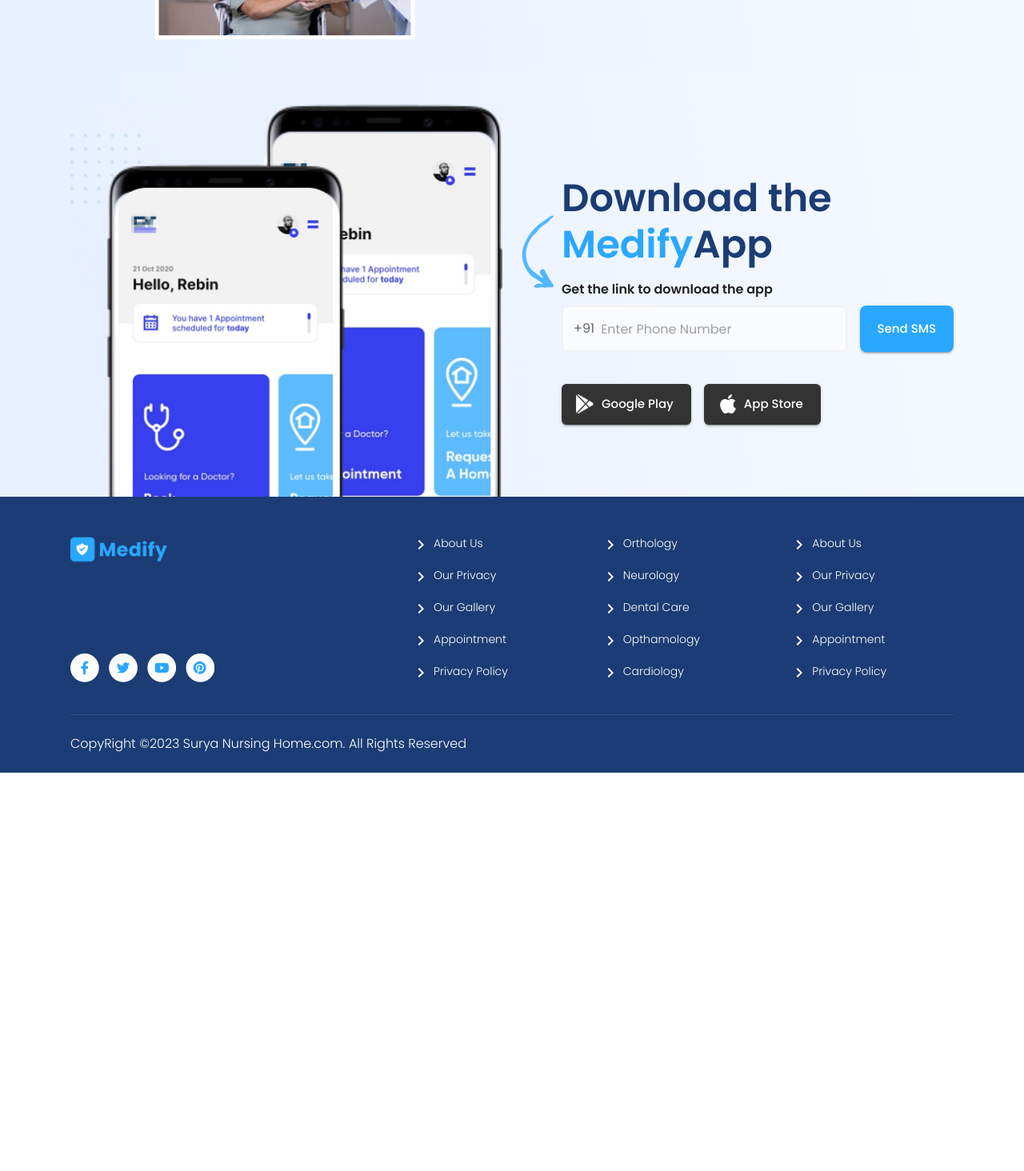
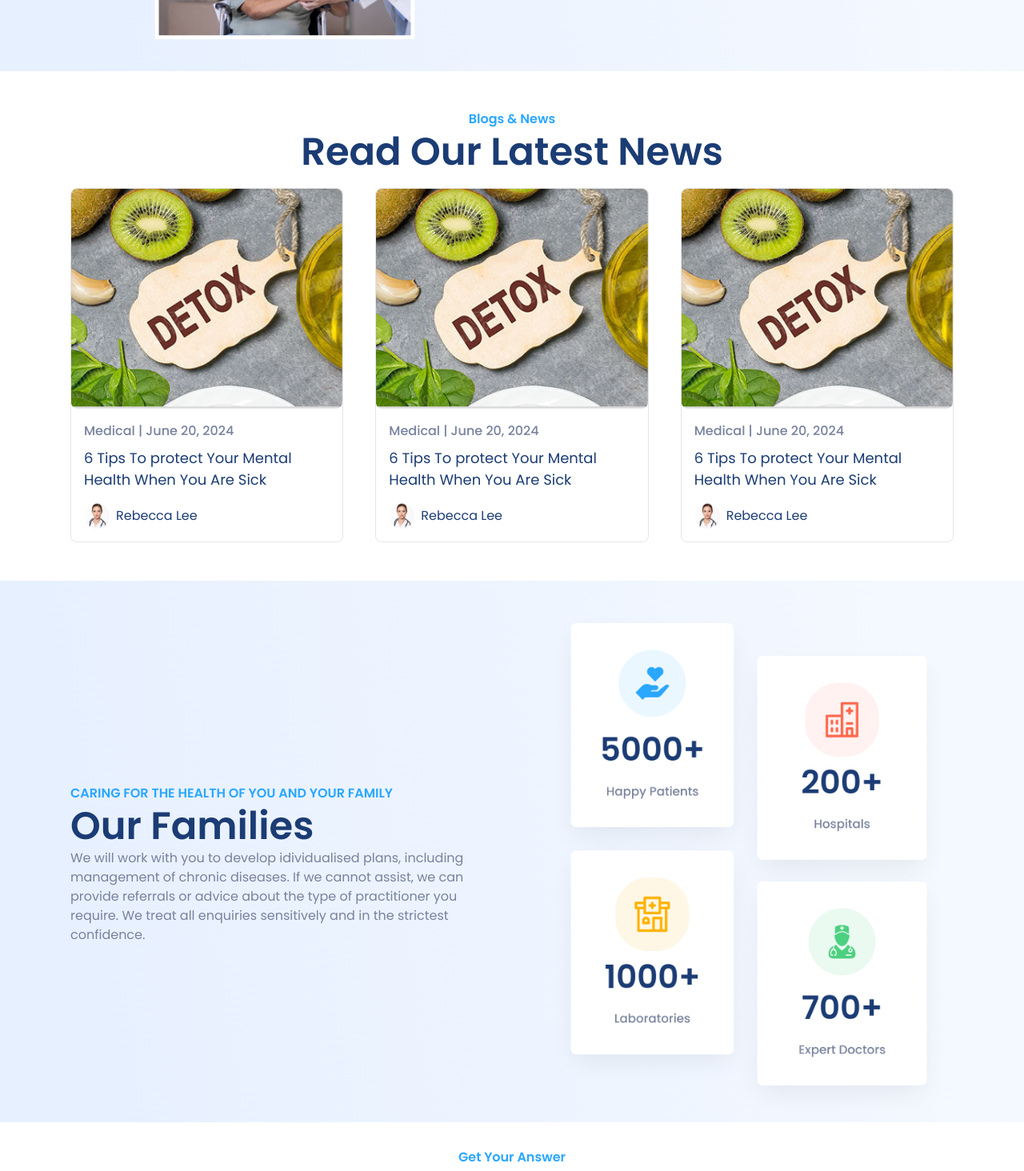
Before and after one commit to arnavsakhare/Medify, a React app: page / in a window 1280 px wide. Shown: the part 1960-3424 px from the top of the page at 80% size. Before the commit the page ends 2926 px from the top, so only its background shows below. Built offline with nearby package versions, Linux system fonts and the light colour scheme; the HTML template or start-up script is replaced by a standard one.

Commit message:
Added the non interactive parts

```diff
--- a/src/pages/Homepage/HomePage.jsx
+++ b/src/pages/Homepage/HomePage.jsx
@@ -4,14 +4,21 @@
 import FindBySpecialisation from '../../components/FindBySpecialisation/FindBySpecialisation'
 import OurSpecialists from '../../components/OurSpecialists/OurSpecialists'
 import PatientCaring from '../../components/PatientCaring/PatientCaring'
+import BlogPost from '../../components/BlogPost/BlogPost'
+import OurFamilies from '../../components/OurFamilies/OurFamilies'
+import FAQSection from '../../components/FAQSection/FAQSection'
 
 const HomePage = () => {
   return (
     <Box>
+
       <Offers />
       <FindBySpecialisation />
       <OurSpecialists />
       <PatientCaring />
+      <BlogPost />
+      <OurFamilies />
+      <FAQSection />
     </Box>
   )
 }
```
